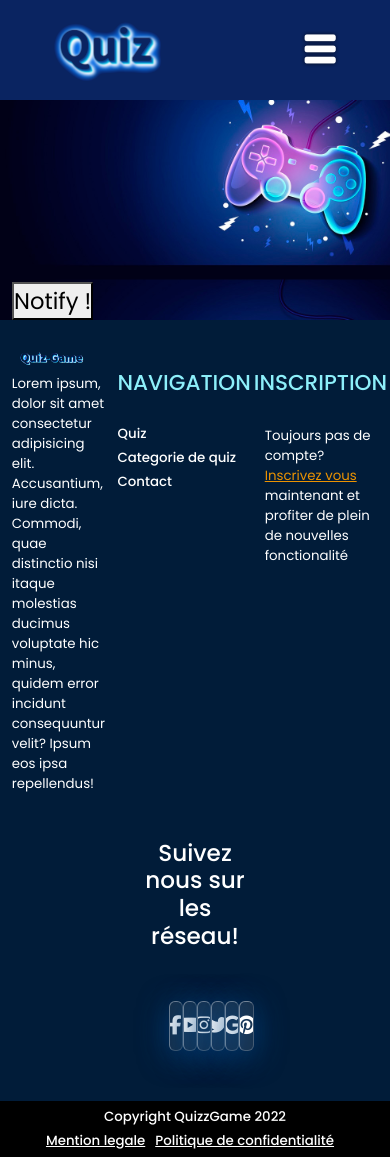
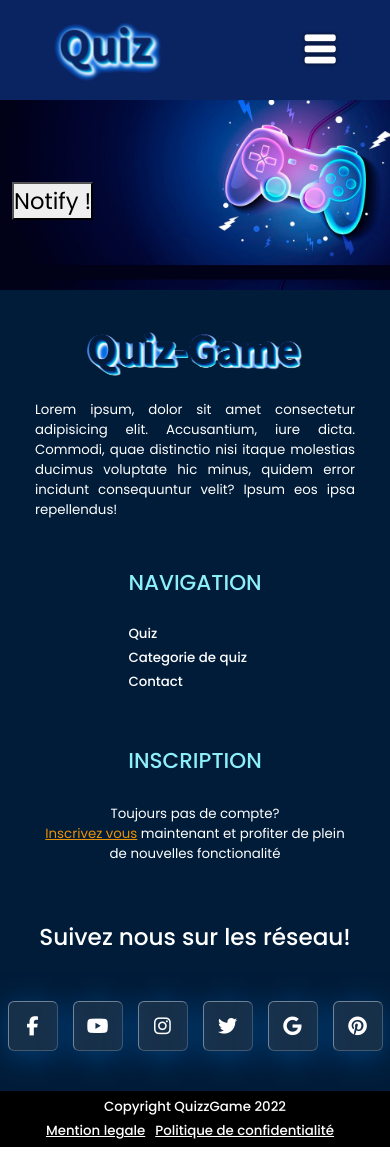
Before and after one commit to GaetanB7/projetQuizFront, a React (Create React App) app: page /test in a window 390 px wide. Built offline with nearby package versions, Linux system fonts and the light colour scheme; no server answers; a web font is replaced by a local one.

Commit message:
finalisation navbar+footer responsive

```diff
--- a/src/style/Avis.css
+++ b/src/style/Avis.css
@@ -23,18 +23,23 @@
 
     .card_Avis1 {
         border-radius: 30px;
-        padding-top:60px;
+        padding-top:30px;
+        padding-bottom: 30px;
         color: white;
         background-color: rgb(26, 26, 59);
          grid-area: 1 / 1 / 2 / 2; }
     .card_Avis2 {
         border-radius: 30px;
-        padding-top:60px;
+        margin-top:30px;
+        padding-top:30px;
+        padding-bottom: 30px;
         color:white;
          background-color: rgb(26, 26, 59);
         grid-area: 1 / 2 / 2 / 3; }
     .card_Avis3 {border-radius: 30px;
-        padding-top:60px;
+        padding-top:30px;
+        margin-top:30px;
+        padding-bottom: 30px;
         color:white;
         background-color: rgb(26, 26, 59);
          grid-area: 1 / 3 / 2 / 4; }
@@ -46,7 +51,7 @@
         text-align: center;
         }
 
-         @media screen and (max-width: 600px) {
+         @media screen and (max-width: 1000px) {
 
                 .container_Avis {
                     display : inline-block; }
--- a/src/style/Footer.css
+++ b/src/style/Footer.css
@@ -6,6 +6,7 @@
     color: white;
     height:5%;
     margin: 0;
+    margin-top: 70px;
     /* mix-blend-mode: lighten; */
 
  }
@@ -16,6 +17,10 @@
  .logo-footer{
    width: 400px;
    margin-top: 20px;
+   text-align: justify;
+   display: flex;
+   flex-direction: column;
+   align-items: center;
  }
 
  .logo-footer p{
@@ -25,6 +30,7 @@
  .footer-top{
    display: flex;
    justify-content: space-evenly;
+   margin-bottom: 60px;
  }
  .footer-nav{
    padding-top: 20px;
@@ -37,10 +43,16 @@
 
  .footer-inscription{
    margin-top: 20px;
+   display: flex;
+flex-direction: column;
+align-items: center;
+text-align: center;
  }
 
- .footer-inscription p{
+ .footercontenu p{
    font-size: 10pt;
+   margin: 0;
+   padding: 0;
  }
 
  .row{
@@ -55,7 +67,9 @@
    background-color: black;
 }
 
-
+.contenu-footer ul{
+  padding: 0;
+}
 
  .lien{
         color: white;
@@ -110,7 +124,6 @@
 
 
     .logoFooter{
-       margin-left: 12%;
       width: 65%;
       mix-blend-mode: lighten;
     }
@@ -123,6 +136,7 @@
 .footer-mid{
    display: flex;
    justify-content: center;
+   padding-bottom: 40px;
 }
 
 .cgu-footer{
@@ -134,3 +148,26 @@
    color: white;
    padding-right: 10px;
 }
+
+@media screen and  (max-width:1300px){
+  .reseau{
+    width: 40%;
+  }
+
+}
+
+@media screen and (max-width:950px) {
+  .reseau{
+    width: 60%;
+  }
+  .footer-top{
+    flex-direction: column;
+    align-items: center;
+  }
+  }
+
+@media screen and (max-width:570px) {
+  .reseau{
+    width: 100%;
+  }
+}
--- a/src/style/Navigation.css
+++ b/src/style/Navigation.css
@@ -3,6 +3,9 @@
   background-color: #0a2461;
   height: 100px;
   font-family: "Courier New", Courier, monospace;
+  position: fixed;
+width: 100%;
+z-index: 10;
 }
 .navbare-brand {
   margin-left: -70px !important;
```
